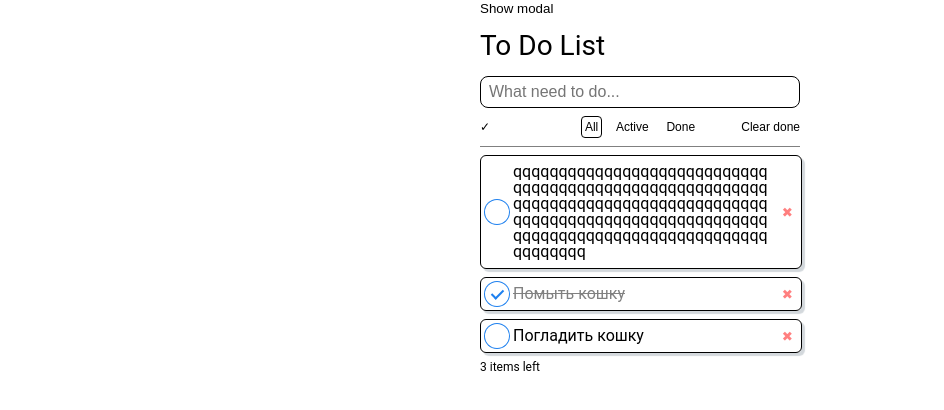
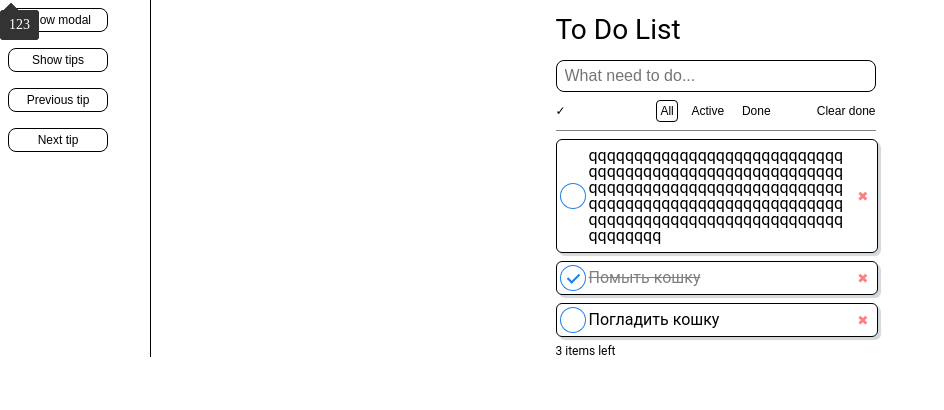
Before and after one commit to PlyshkaLim/To-Do, a React app: page / in a window 1280 px wide. Shown: the top 410 px of the page, without its empty margins (0-944 px from the left). Built offline with nearby package versions, Linux system fonts and the light colour scheme.

Commit message:
Demo tour tip with tippy

```diff
--- a/src/components/App/App.scss
+++ b/src/components/App/App.scss
@@ -5,11 +5,33 @@
   margin: $basic-length * 2 0;
 }
 
+.app {
+  display: flex;
+  flex-direction: row;
+}
+
+.sideMenu {
+  border-right: 1px solid black;
+  max-height: 100%;
+  width: 150px;
+  display: flex;
+  flex-direction: column;
+  align-items: flex-start;
+
+  & button {
+    font-size: 12px;
+    border: 1px solid black;
+    padding: 4px;
+    border-radius: 8px;
+    margin: 8px;
+    width: 100px;
+  }
+}
+
 .main {
   font-family: Roboto, sans-serif;
   width: $basic-length * 40;
   margin: auto;
-
 
   .counter {
     font-size: $small-font-size;
@@ -39,6 +61,6 @@
 }
 
 .box {
-   box-shadow: 0 0 0 1px black;
+  box-shadow: 0 0 0 1px black;
   background-color: white;
 }
--- a/src/components/App/App.tsx
+++ b/src/components/App/App.tsx
@@ -2,13 +2,14 @@ import '../../reset.css';
 import 'tippy.js/dist/tippy.css';
 
 import * as React from 'react';
-import { ChangeEvent, Dispatch, SetStateAction, useContext, useState } from 'react';
+import { ChangeEvent, Dispatch, SetStateAction, useContext, useRef, useState } from 'react';
 
 import { Context } from '../../ListContext';
 import { ActionTypeEnum, Filter, Keys } from '../Enums';
 import InputTextField from '../InputTextField/InputTextField';
 import Modal from '../Modal/Modal';
 import Options from '../Options/Options';
+import TippyComponent from '../TippyComponent';
 import ToDoLines from '../ToDoLines/ToDoLines';
 import css from './App.scss';
 
@@ -41,22 +42,66 @@ const App = ({ inputState, setInputState }: AppProps) => {
   const clearAllCompletedInLines = () => {
     changeList({ actionType: ActionTypeEnum.CLEAR_COMPLETED });
   };
+  const [isTipsVisible, setIsTipsVisible] = useState<boolean>(false);
+  const [refIndex, setRefIndex] = useState<number>(0);
+  const inputRef = { ref: useRef(), text: 'Write what need to do' };
+  const optionCheckAllRef = { ref: useRef(), text: 'Mark all tasks completed' };
+  const optionAllRef = { ref: useRef(), text: 'Show all tasks' };
+  const optionActiveRef = { ref: useRef(), text: 'Show active tasks' };
+  const optionDoneRef = { ref: useRef(), text: 'Show completed tasks' };
+  const optionClearDoneRef = { ref: useRef(), text: 'Clear all completed tasks' };
+  const checkboxRef = { ref: useRef(), text: 'Mark done task' };
+  const refArray = [
+    inputRef,
+    optionCheckAllRef,
+    optionAllRef,
+    optionActiveRef,
+    optionDoneRef,
+    optionClearDoneRef,
+    checkboxRef,
+  ];
 
   return (
-    <div className={css.main}>
+    <div className={css.app}>
+      <div className={css.sideMenu}>
         <button onClick={() => setIsModal(true)}>Show modal</button>
         <Modal isModal={isModal} setIsModal={setIsModal}>
           This is modal.
         </Modal>
-
+        <button onClick={() => setIsTipsVisible(!isTipsVisible)}>
+          {isTipsVisible ? <>Hide </> : <>Show </>}
+          tips
+        </button>
+        <button
+          onClick={() => {
+            setRefIndex((refIndex - 1 + refArray.length) % refArray.length);
+          }}
+        >
+          Previous tip
+        </button>
+        <button
+          onClick={() => {
+            setRefIndex((refIndex + 1) % refArray.length);
+          }}
+        >
+          Next tip
+        </button>
+      </div>
+      <div className={css.main}>
         <h1 className={css.heading}>To Do List</h1>
         <InputTextField
+          newref={inputRef}
           inputState={inputState}
           changeInput={changeInput}
           onEnterKeyDown={onEnterKeyDown}
           placeholder={'What need to do...'}
         />
         <Options
+          optionCheckAllRef={optionCheckAllRef.ref}
+          newref1={optionAllRef.ref}
+          newref2={optionActiveRef.ref}
+          newref3={optionDoneRef.ref}
+          optionClearDoneRef={optionClearDoneRef.ref}
           filter={filter}
           setFilter={setFilter}
           countChecked={countChecked}
@@ -65,6 +110,13 @@ const App = ({ inputState, setInputState }: AppProps) => {
         />
         <ToDoLines filter={filter} />
         <div className={css.counter}>{List.length} items left</div>
+        <TippyComponent
+          newRef={refArray[refIndex].ref}
+          tippyContent={refArray[refIndex].text}
+          visible={isTipsVisible}
+          id={'inputField'}
+        />
+      </div>
     </div>
   );
 };
--- a/src/components/FilterButton/FilterButton.tsx
+++ b/src/components/FilterButton/FilterButton.tsx
@@ -1,5 +1,6 @@
 import cn from 'classnames';
 import * as React from 'react';
+import { RefObject } from 'react';
 
 import { Filter } from '../Enums';
 import css from './FilterButton.scss';
@@ -9,14 +10,22 @@ type FilterButtonProps = {
   changeFilter: (filterName: Filter) => void;
   changeFilterOn: Filter;
   label: string;
+  newref1: any;
 };
 
-const FilterButton = ({ filter, changeFilter, changeFilterOn, label }: FilterButtonProps) => {
+const FilterButton = ({
+  filter,
+  changeFilter,
+  changeFilterOn,
+  label,
+  newref1,
+}: FilterButtonProps) => {
   return (
     <div className={css.filterButton}>
       <button
         className={cn({ [css.activeButton]: filter === changeFilterOn })}
         onClick={() => changeFilter(changeFilterOn)}
+        ref={newref1}
       >
         {label}
       </button>
--- a/src/components/InputTextField/InputTextField.tsx
+++ b/src/components/InputTextField/InputTextField.tsx
@@ -1,7 +1,8 @@
 import Tippy from '@tippyjs/react';
 import * as React from 'react';
-import { ChangeEvent } from 'react';
+import { ChangeEvent, RefObject, useRef } from 'react';
 
+import TippyComponent from '../TippyComponent';
 import css from './InputTextField.scss';
 
 type InputFieldProps = {
@@ -9,6 +10,7 @@ type InputFieldProps = {
   changeInput: (event: ChangeEvent<HTMLInputElement>) => void;
   onEnterKeyDown: (event: React.KeyboardEvent<HTMLInputElement>) => void;
   placeholder: string;
+  newref: any;
 };
 
 const InputTextField = ({
@@ -16,11 +18,13 @@ const InputTextField = ({
   changeInput,
   onEnterKeyDown,
   placeholder,
+  newref,
 }: InputFieldProps) => {
   return (
     <div>
-      <Tippy content={'Write what tou need to do'} placement={'top-start'}>
       <input
+        id={'inputField'}
+        ref={newref.ref}
         className={css.inputTextField}
         type={'text'}
         placeholder={placeholder}
@@ -28,7 +32,12 @@ const InputTextField = ({
         onChange={changeInput}
         onKeyDown={onEnterKeyDown}
       />
-      </Tippy>
+      {/*<Tippy
+        content={'Write what tou need to do'}
+        placement={'top-start'}
+        visible={true}
+        reference={newref}
+      />*/}
     </div>
   );
 };
--- a/src/components/Options/Options.scss
+++ b/src/components/Options/Options.scss
@@ -15,8 +15,11 @@
     width: $option-buttons-width;
     text-align: left;
     margin: 0;
+    display: flex;
+    align-items: center;
+    justify-content: flex-start;
 
-    &:hover {
+    button:hover {
       color: $checkbox-border-hover-color;
     }
   }
@@ -31,8 +34,11 @@
   .buttonClearDone {
     width: $option-buttons-width;
     text-align: right;
+    display: flex;
+    align-items: center;
+    justify-content: flex-end;
 
-    &:disabled {
+    button:disabled {
       color: rgba(0, 0, 0, 0);
     }
   }
--- a/src/components/Options/Options.tsx
+++ b/src/components/Options/Options.tsx
@@ -1,5 +1,5 @@
 import * as React from 'react';
-import { Dispatch, SetStateAction, useState } from 'react';
+import { Dispatch, RefObject, SetStateAction, useState } from 'react';
 
 import { Filter } from '../Enums';
 import FilterButton from '../FilterButton/FilterButton';
@@ -12,6 +12,11 @@ type OptionsProps = {
   countChecked: number;
   checkAllChecksInLines: (changeOn: boolean) => void;
   clearAllCompletedInLines: () => void;
+  optionCheckAllRef: RefObject<HTMLButtonElement>;
+  newref1: RefObject<HTMLDivElement>;
+  newref2: RefObject<HTMLDivElement>;
+  newref3: RefObject<HTMLDivElement>;
+  optionClearDoneRef: RefObject<HTMLButtonElement>;
 };
 
 const Options = ({
@@ -20,6 +25,11 @@ const Options = ({
   countChecked,
   checkAllChecksInLines,
   clearAllCompletedInLines,
+  optionCheckAllRef,
+  newref1,
+  newref2,
+  newref3,
+  optionClearDoneRef,
 }: OptionsProps) => {
   const [changeOn, setChangeOn] = useState<boolean>(true);
 
@@ -34,36 +44,43 @@ const Options = ({
 
   return (
     <div className={css.options}>
-      <button className={css.buttonCheckAll} onClick={changeAllChecks}>
+      <div className={css.buttonCheckAll}>
+        <button onClick={changeAllChecks} ref={optionCheckAllRef}>
           <CheckMarkIcon />
         </button>
+      </div>
       <div className={css.filters}>
         <FilterButton
+          newref1={newref1}
           filter={filter}
           changeFilter={changeFilter}
           changeFilterOn={Filter.All}
           label={'All'}
         />
         <FilterButton
+          newref1={newref2}
           filter={filter}
           changeFilter={changeFilter}
           changeFilterOn={Filter.Active}
           label={'Active'}
         />
         <FilterButton
+          newref1={newref3}
           filter={filter}
           changeFilter={changeFilter}
           changeFilterOn={Filter.Done}
           label={'Done'}
         />
       </div>
+      <div className={css.buttonClearDone}>
         <button
-        className={css.buttonClearDone}
-        onClick={() => clearAllCompletedInLines}
+          onClick={clearAllCompletedInLines}
           disabled={countChecked === 0}
+          ref={optionClearDoneRef}
         >
           Clear done
         </button>
+      </div>
     </div>
   );
 };
--- /dev/null
+++ b/src/components/TippyComponent.tsx
@@ -0,0 +1,22 @@
+import Tippy from '@tippyjs/react';
+import * as React from 'react';
+import { RefObject } from 'react';
+import tippy from 'tippy.js';
+
+type TippyComponentType = {
+  newRef: RefObject<HTMLDivElement>;
+  tippyContent: string;
+  visible: boolean;
+  id?: any
+};
+
+const TippyComponent = ({ newRef, tippyContent, visible, id }: TippyComponentType) => {
+  tippy(id, {
+    // default
+    arrow: 'narrow',
+  });
+
+  return <Tippy content={tippyContent} placement={'top'} visible={visible} reference={newRef} />;
+};
+
+export default TippyComponent;
--- a/src/components/ToDoLine/ToDoLine.tsx
+++ b/src/components/ToDoLine/ToDoLine.tsx
@@ -1,11 +1,12 @@
 import cn from 'classnames';
 import * as React from 'react';
-import { useState } from 'react';
+import { useRef, useState } from 'react';
 
 import CustomCheckbox from '../CustomCheckbox/CustomCheckbox';
 import { Keys } from '../Enums';
 import HeavyCrossIcon from '../Icons/HeavyCrossIcon';
 import css from './ToDoLine.scss';
+import Tippy from '@tippyjs/react';
 
 type ToDoLineProps = {
   item: {
@@ -44,6 +45,8 @@ const ToDoLine = ({
     setInput(input);
     changeTextInLine(index, input);
   };
+  const newRef = useRef();
+
   return (
     <div className={css.toDoLine}>
       {isEdit ? (
@@ -62,7 +65,9 @@ const ToDoLine = ({
             index={index}
             switchCheckInLine={switchCheckInLine}
           />
+          <Tippy content={'123'} placement={'top'} visible={true} reference={newRef} />
           <div
+            ref={newRef}
             className={cn(css.listText, { [css.checked]: item.checked })}
             onDoubleClick={() => {
               setIsEdit(!isEdit);
```
Lines whose indentation alone changed are shown as unchanged.
